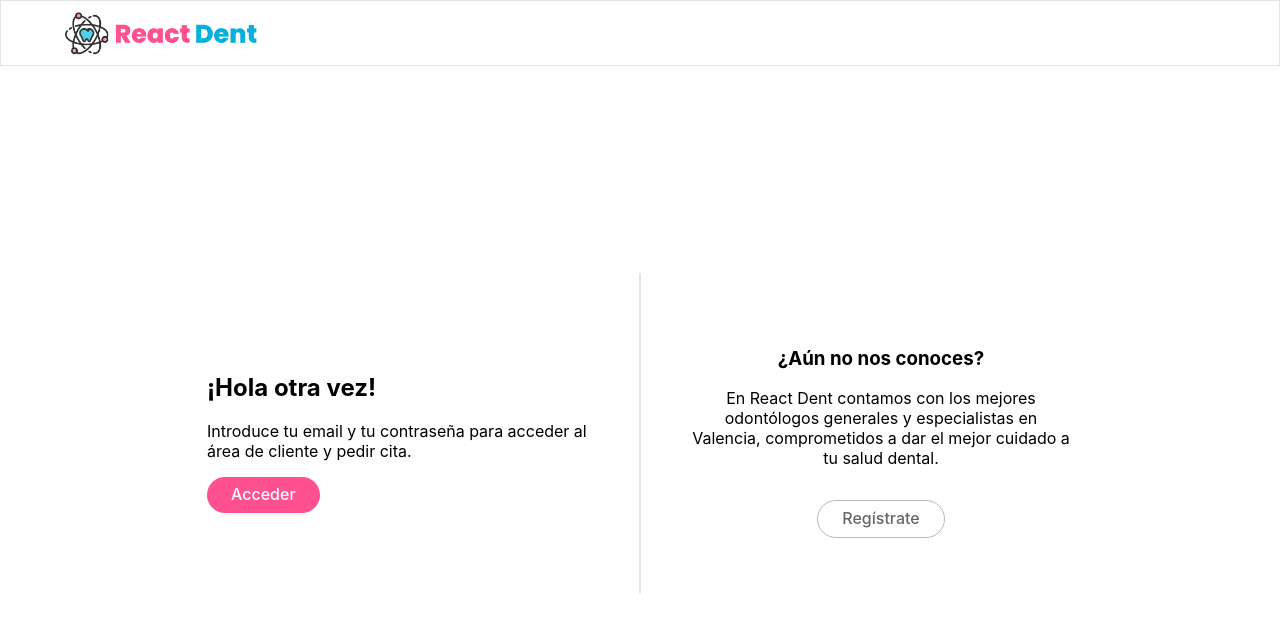
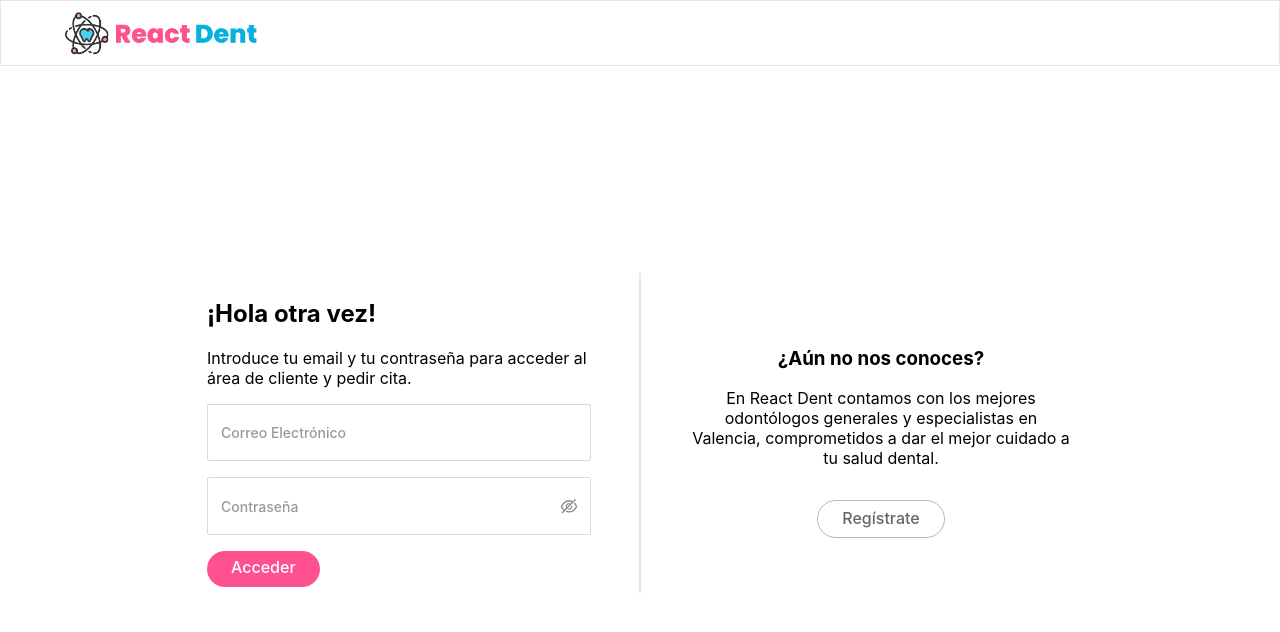
Before and after one commit to urketadic/dentist-frontend, a React (Create React App) app: page /login in a window 1280 px wide. Shown: the top 632 px of the page. Built offline with nearby package versions, Linux system fonts and the light colour scheme.

Commit message:
Creado componente Input, terminado layout de login.

```diff
--- a/package.json
+++ b/package.json
@@ -6,6 +6,7 @@
     "@testing-library/jest-dom": "^5.11.9",
     "@testing-library/react": "^11.2.5",
     "@testing-library/user-event": "^12.8.1",
+    "antd": "^4.13.1",
     "react": "^17.0.1",
     "react-dom": "^17.0.1",
     "react-router-dom": "^5.2.0",
--- /dev/null
+++ b/src/components/FormInput/FormInput.css
@@ -0,0 +1,38 @@
+.formInput {
+    position: relative;
+}
+
+.formInput label {
+    padding: 1.2em 1em;
+    font-size: 14px;
+    font-weight:500;
+    color: #999;
+    pointer-events: none;
+    position: absolute;
+    top:50%;
+    left:0;
+    transform: translate(0, -50%);
+    z-index: 999;
+    transform-origin: top left;
+    transition: all 0.2s ease-out;
+}
+
+.formInput:focus-within label, .formInput label.Active {
+    top: 0;
+    padding-top: 0.6em;
+    transform: scale(0.8);
+}
+
+.formInput .ant-input-suffix{
+    transform: translate(0, -0.4em) scale(1.2);
+}
+
+.ant-input, .ant-input-affix-wrapper {
+    padding: 1.6em 1em 0.8em 1em;
+    font-size: 14px;
+    cursor: text;
+}
+
+.ant-input-affix-wrapper {
+    box-sizing: border-box;
+}
--- /dev/null
+++ b/src/components/FormInput/FormInput.jsx
@@ -0,0 +1,39 @@
+
+import React from 'react';
+import { useState } from 'react';
+
+import { Input } from 'antd';
+import 'antd/lib/input/style/index.css';
+import './FormInput.css';
+
+const FormInput = (props) => {
+
+    let CInput = Input;
+    if (props.type) {
+        CInput = Input[props.type];
+    }
+
+    const [isActive, setIsActive] = useState(false);
+
+    const handleTextChange = (text) => {
+
+        if (text !== '') {
+          setIsActive(true);
+        } else {
+          setIsActive(false);
+        }
+
+    }
+
+    return(
+        <div className="formInput">
+            <CInput name={props.name} onChange={(e) => handleTextChange(e.target.value)}/>
+            <label htmlFor={props.name} className={ isActive ? "Active" : ""}>
+                {props.label}
+            </label>
+        </div>
+    )
+
+}
+
+export default FormInput;
--- a/src/containers/Login/Login.jsx
+++ b/src/containers/Login/Login.jsx
@@ -1,5 +1,6 @@
 import React from 'react';
 import CTAButton from '../../components/CTAButton/CTAButton';
+import FormInput from '../../components/FormInput/FormInput';
 import Header from '../../components/Header/Header';
 
 import './Login.scss';
@@ -15,6 +16,12 @@ const Login = (props) => {
             <div className="login">
                 <h2>¡Hola otra vez!</h2>
                 <p>Introduce tu email y tu contraseña para acceder al área de cliente y pedir cita.</p>
+                <div className="inputContainer">
+                    <FormInput label="Correo Electrónico" name="email"></FormInput>
+                </div>
+                <div className="inputContainer">
+                    <FormInput type="Password" label="Contraseña" name="password"></FormInput>
+                </div>
                 <div>
                     <CTAButton goto="login" text="Acceder" styling="CTA"/>
                 </div>
--- a/src/containers/Login/Login.scss
+++ b/src/containers/Login/Login.scss
@@ -7,6 +7,9 @@
     max-width: 24em;
 }
 
+.inputContainer {
+    margin-bottom: 1em;
+}
 
 .register p {
     margin-bottom:2em;
```
Also changed, not shown: 1 other file (tests, documents, lock files or other folders).
